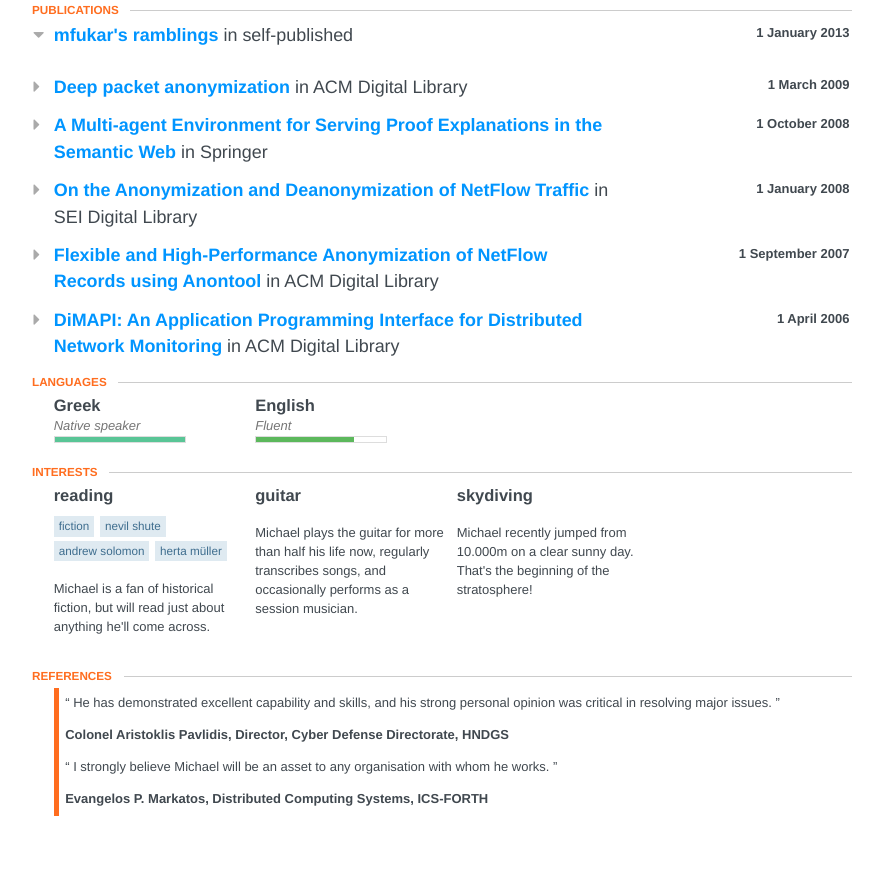
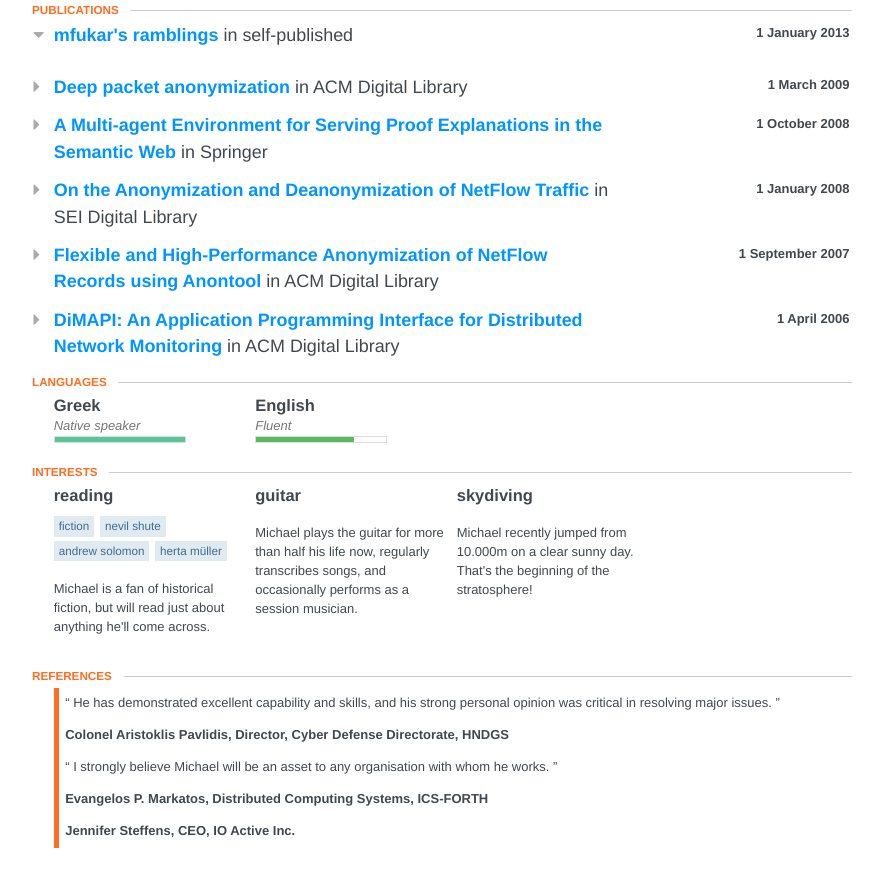
Before and after one commit to mfukar/mfukar.github.com, a Jekyll site: the page resources/hire-me.html, which Jekyll copies as it is, in a window 1280 px wide and 900 px high, scrolled down 2289 px. Shown: the top 887 px of the window, without its empty margins (198-1078 px from the left). Built offline with Jekyll 4.4.1, drawn with Linux system fonts in a browser that asks for light colours; nearby versions of some CDN libraries.

Commit message:
CV update

```diff
--- a/resources/hire-me.html
+++ b/resources/hire-me.html
@@ -1654,6 +1654,9 @@ Agia Paraskevi,
                 with whom he works.&#32;&#8221;</blockquote>
             <div class="name">Evangelos P. Markatos, Distributed Computing Systems, ICS-FORTH</div>
         </div>
+        <div class="item">
+            <div class="name">Jennifer Steffens, CEO, IO Active Inc.</div>
+        </div>
         </section>
         </section>
         </div>
```
